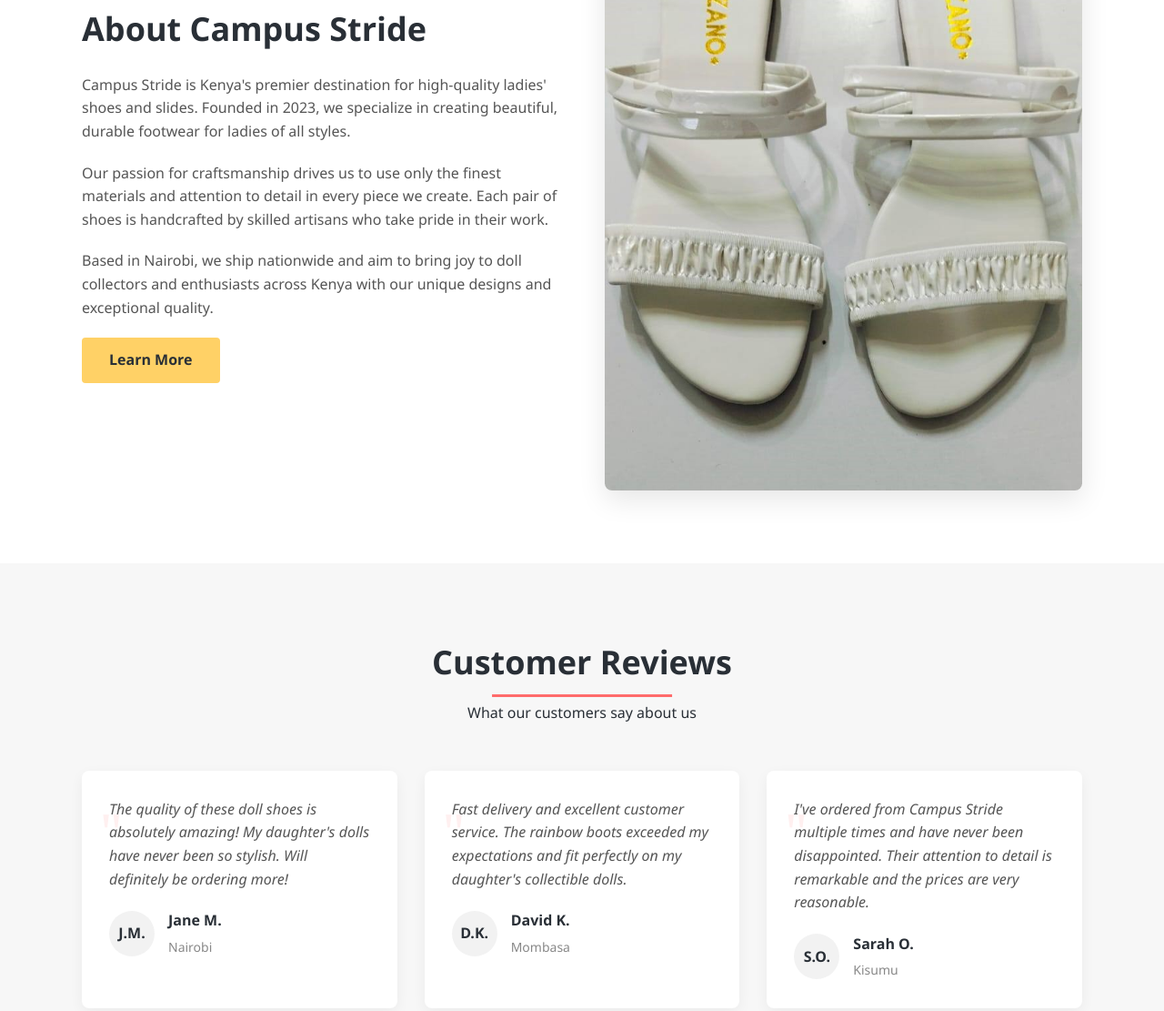
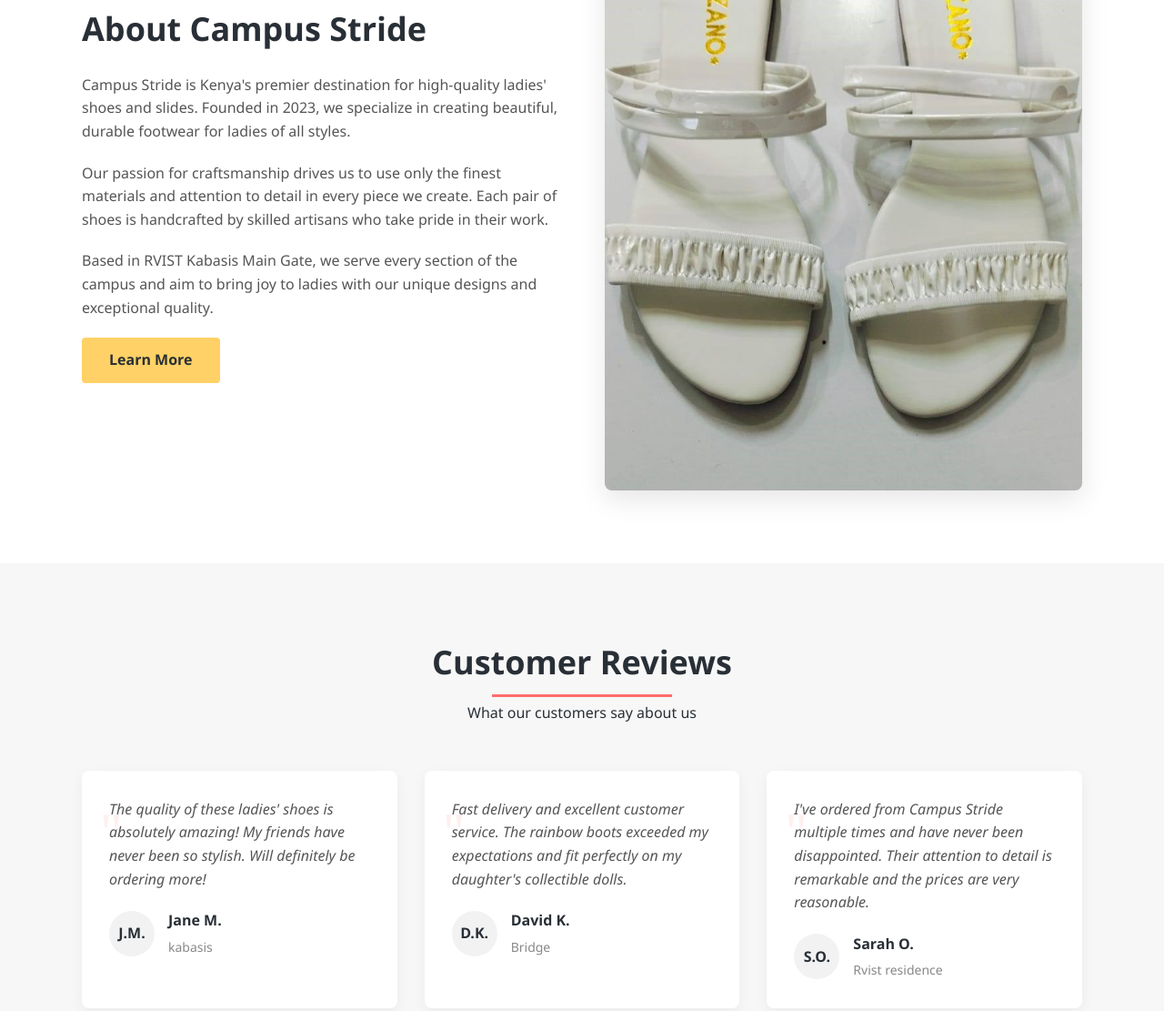
Before and after one commit to Sighmore/campus-stride, a plain HTML site: page index.html in a window 1280 px wide. Shown: the part 2009-3120 px from the top of the page at 91% size. Drawn offline with Linux system fonts and the light colour scheme; files whose address does not match are found by name.

Commit message:
testimonials section

```diff
--- a/index.html
+++ b/index.html
@@ -935,7 +935,7 @@
                     <h2>About Campus Stride</h2>
                     <p>Campus Stride is Kenya's premier destination for high-quality ladies' shoes and slides. Founded in 2023, we specialize in creating beautiful, durable footwear for ladies of all styles.</p>
                     <p>Our passion for craftsmanship drives us to use only the finest materials and attention to detail in every piece we create. Each pair of shoes is handcrafted by skilled artisans who take pride in their work.</p>
-                    <p>Based in Nairobi, we ship nationwide and aim to bring joy to doll collectors and enthusiasts across Kenya with our unique designs and exceptional quality.</p>
+                    <p>Based in RVIST Kabasis Main Gate, we serve every section of the campus and aim to bring joy to ladies with our unique designs and exceptional quality.</p>
                     <a href="#" class="btn">Learn More</a>
                 </div>
                 <div class="about-image">
@@ -955,14 +955,14 @@
             <div class="testimonial-grid">
                 <!-- Testimonial 1 -->
                 <div class="testimonial-card">
-                    <p class="testimonial-text">The quality of these doll shoes is absolutely amazing! My daughter's dolls have never been so stylish. Will definitely be ordering more!</p>
-                    <div class="testimonial-author">
+                    <p class="testimonial-text">The quality of these ladies' shoes is absolutely amazing! My friends have never been so stylish. Will definitely be ordering more!</p>
+                      <div class="testimonial-author">
                         <div class="author-avatar" style="display: flex; align-items: center; justify-content: center; width: 50px; height: 50px; border-radius: 50%; background-color: #f2f2f2; font-weight: bold; color: var(--dark);">
                             J.M.
                         </div>
                         <div class="author-info">
                             <h4>Jane M.</h4>
-                            <p>Nairobi</p>
+                            <p>kabasis</p>
                         </div>
                     </div>
                 </div>
@@ -976,7 +976,7 @@
                         </div>
                         <div class="author-info">
                             <h4>David K.</h4>
-                            <p>Mombasa</p>
+                            <p>Bridge</p>
                         </div>
                     </div>
                 </div>
@@ -990,7 +990,7 @@
                         </div>
                         <div class="author-info">
                             <h4>Sarah O.</h4>
-                            <p>Kisumu</p>
+                            <p>Rvist residence</p>
                         </div>
                     </div>
                 </div>
```
